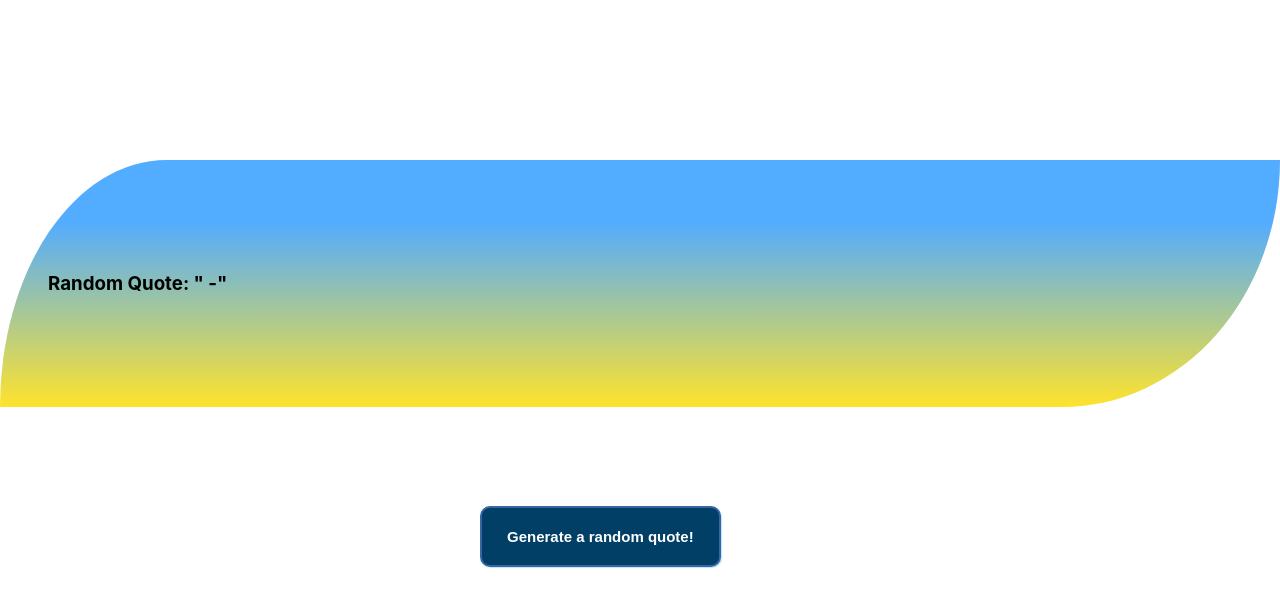
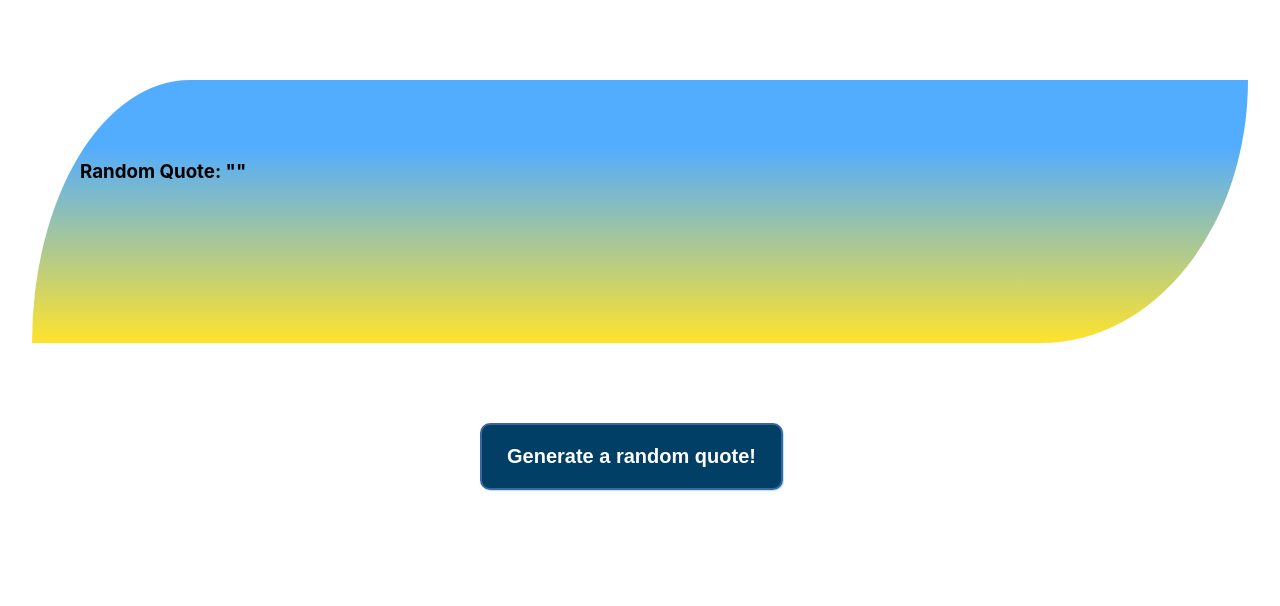
Before and after one commit to rahwafesseha/quote-app, a React (Create React App) app: page / in a window 1280 px wide. Shown: the top 606 px of the page. Built offline with nearby package versions, Linux system fonts and the light colour scheme.

Commit message:
added some styling

```diff
--- a/src/App.css
+++ b/src/App.css
@@ -1,9 +1,10 @@
 .ranQoute{
-    margin-top:10rem;
+  margin:5rem 2rem;
   border-radius:13% 87% 17% 83% / 100% 0% 100% 0% ;
   background-color: #52ACFF;
   background-image: linear-gradient(180deg, #52ACFF 25%, #FFE32C 100%);
-  padding:7rem 3rem;
+  padding:5rem 3rem;
+ justify-content: center;
 
 }
 .ranQoute p{
@@ -15,14 +16,21 @@
 }
 button {
   margin-left: 30rem;
-  margin-top:5rem;
+
   box-shadow: 1px 1px 1px #BEE2F9;
   padding: 20px 25px;
   border-radius: 10px;
   border: 2px solid #3866A3;
   background: #013f66;
   color:white;
-  font-size: 15px;
+  font-size: 20px;
   font-weight:bold;
 
  }
+ .author{
+   display: block;
+   text-align: center;
+   margin-top:5rem;
+   color:#013f66;
+   font-weight: bold;;
+ }
--- a/src/App.js
+++ b/src/App.js
@@ -36,8 +36,9 @@ function App() {
   return (
     <div className="app">
       <h3 className="ranQoute">
-        Random Quote: "{randomQuote.quote} -{randomQuote.author}
-        {randomQuote.author}"
+        Random Quote: "{randomQuote.quote}"
+        <div className="author">{randomQuote.author}</div>
+
       </h3>
       <button onClick={generateQuote}> Generate a random quote! </button>
       {/* <hr />
```
